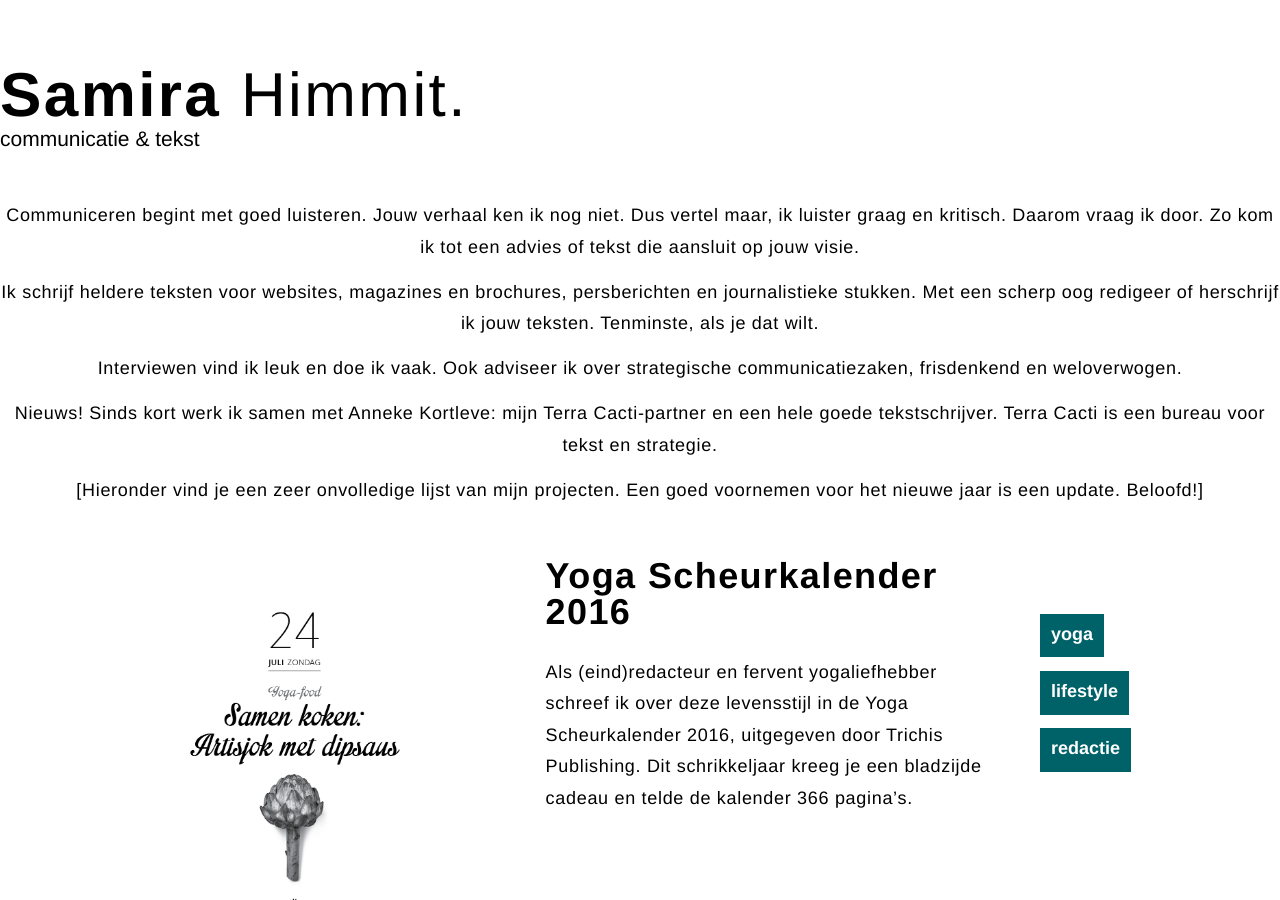
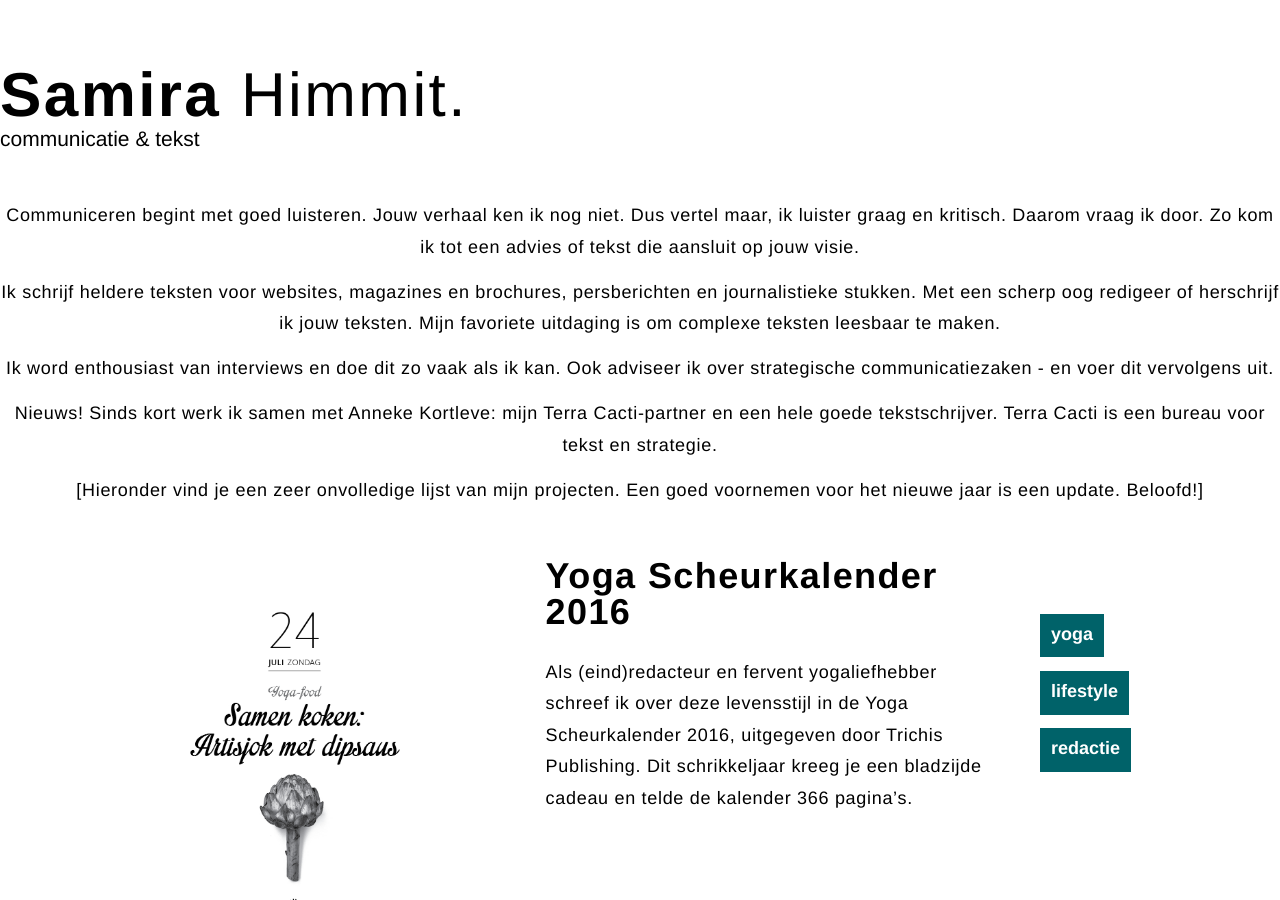
Before and after one commit to samirahimmit/samirahimmit.github.io, a Jekyll site: the page built from content/00-intro.md, in a window 1280 px wide and 900 px high. Built offline with Jekyll 4.4.1, drawn with Linux system fonts in a browser that asks for light colours; nearby versions of some CDN libraries; our own code applies the rules of GitHub Pages for plain Markdown files; library files that are not in the unit come from our copies.

Commit message:
Update 00-intro.md

```diff
--- a/content/00-intro.md
+++ b/content/00-intro.md
@@ -1,8 +1,8 @@
 Communiceren begint met goed luisteren. Jouw verhaal ken ik nog niet. Dus vertel maar, ik luister graag en kritisch. Daarom vraag ik door. Zo kom ik tot een advies of tekst die aansluit op jouw visie.
 
-Ik schrijf heldere teksten voor websites, magazines en brochures, persberichten en journalistieke stukken. Met een scherp oog redigeer of herschrijf ik jouw teksten. Tenminste, als je dat wilt.
+Ik schrijf heldere teksten voor websites, magazines en brochures, persberichten en journalistieke stukken. Met een scherp oog redigeer of herschrijf ik jouw teksten. Mijn favoriete uitdaging is om complexe teksten leesbaar te maken.
 
-Interviewen vind ik leuk en doe ik vaak. Ook adviseer ik over strategische communicatiezaken, frisdenkend en weloverwogen.
+Ik word enthousiast van interviews en doe dit zo vaak als ik kan. Ook adviseer ik over strategische communicatiezaken - en voer dit vervolgens uit.
 
 Nieuws!
 Sinds kort werk ik samen met Anneke Kortleve: mijn Terra Cacti-partner en een hele goede tekstschrijver. Terra Cacti is een bureau voor tekst en strategie.
```
